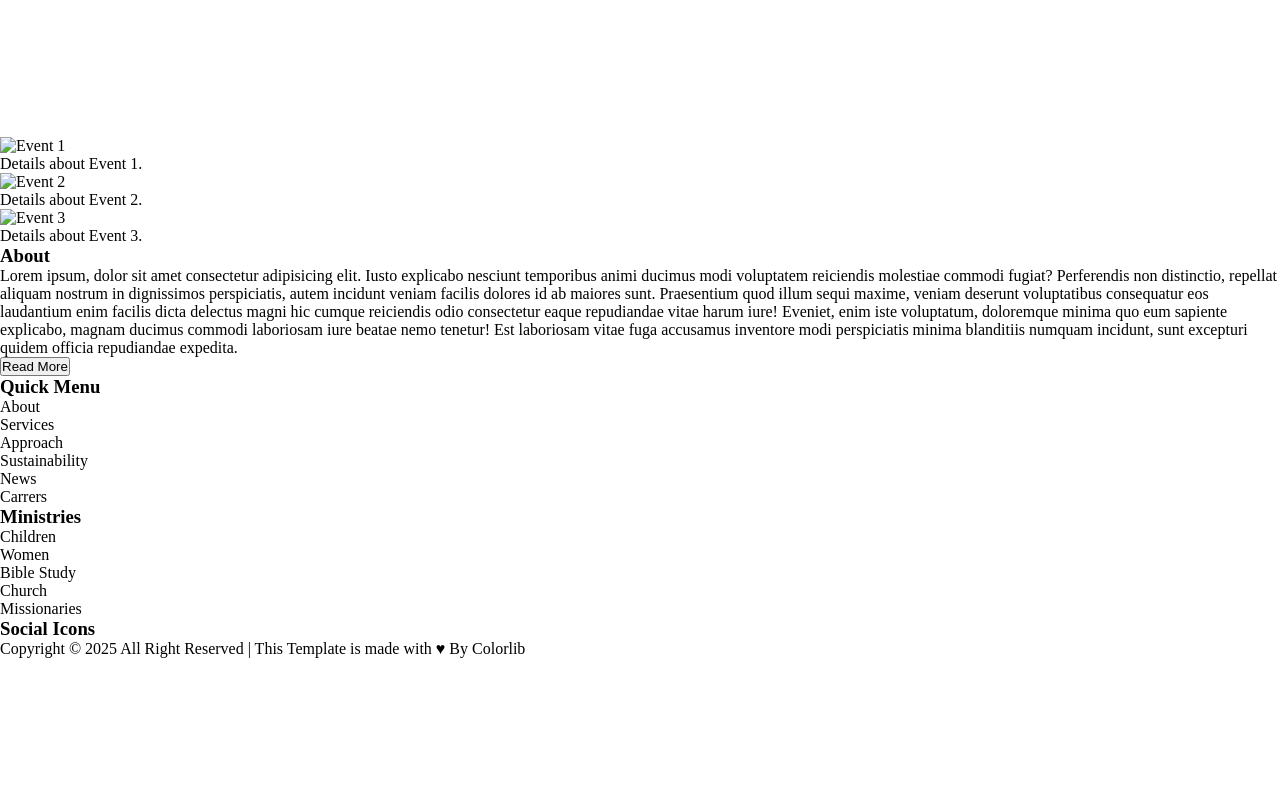
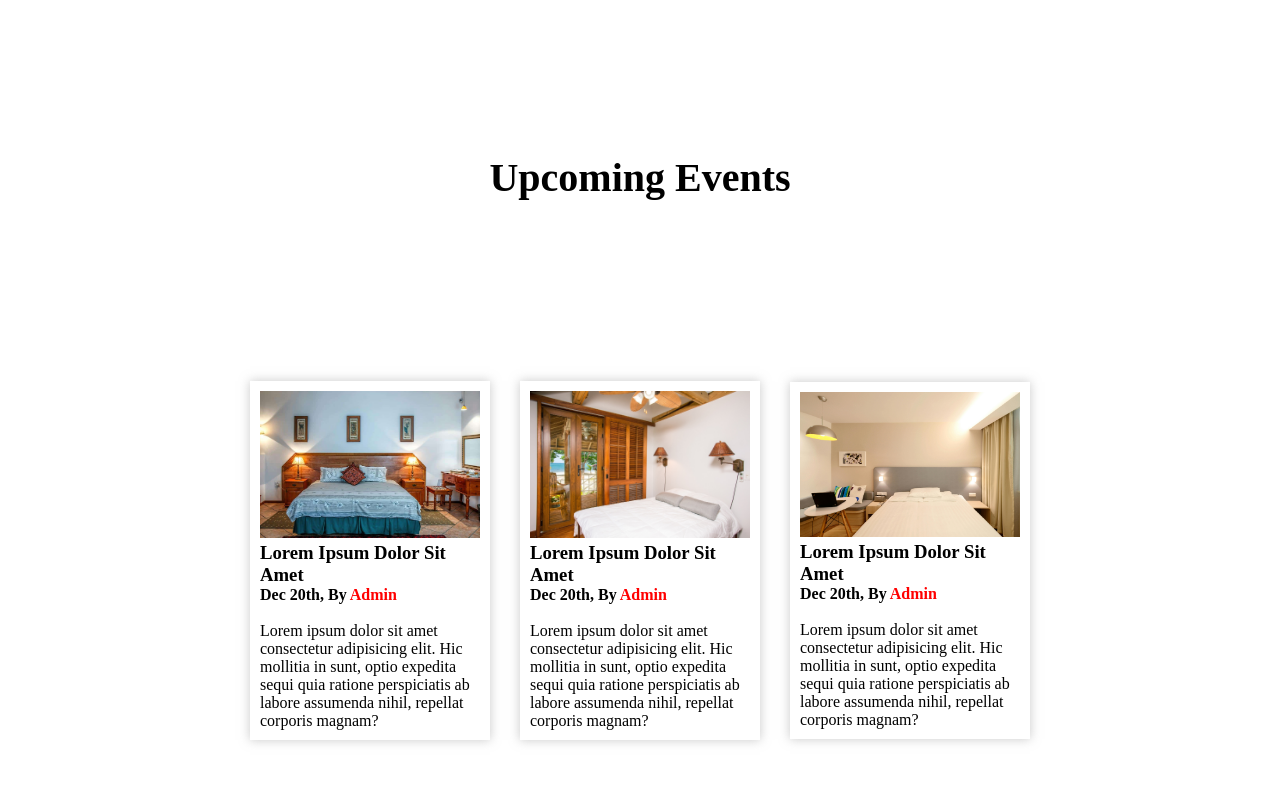
Before and after one commit to massin3/Groupproject, a plain HTML site: page index.html in a window 1280 px wide. Shown: the part 3520-4320 px from the top of the page. Before the commit the page ends 4178 px from the top, so only its background shows below. Drawn offline with Linux system fonts and the light colour scheme.

Commit message:
2nd push

```diff
--- a/index.html
+++ b/index.html
@@ -152,44 +152,65 @@
     <!--UPCOMING EVENTS-->
 
     <div class="upcoming-events">
+      <h2>Upcoming Events</h2>
+      <div class="event-cards-container">
         <div class="event-card">
-        <img src="event1.jpg" alt="Event 1" />
-        <p>Details about Event 1.</p>
+          <img src="./images/room1.jpg" alt="Event 1" />
+          <h3>Lorem Ipsum Dolor Sit Amet</h3>
+          <h4>Dec 20th, By <span>Admin</span></h4>
+          <br>
+          <p>
+            Lorem ipsum dolor sit amet consectetur adipisicing elit. Hic
+            mollitia in sunt, optio expedita sequi quia ratione perspiciatis ab
+            labore assumenda nihil, repellat corporis magnam?
+          </p>
         </div>
         <div class="event-card">
-        <img src="event2.jpg" alt="Event 2" />
-        <p>Details about Event 2.</p>
+          <img src="./images/room2.jpg" alt="Event 2" />
+          <h3>Lorem Ipsum Dolor Sit Amet</h3>
+          <h4>Dec 20th, By <span>Admin</span></h4>
+          <br>
+          <p>
+            Lorem ipsum dolor sit amet consectetur adipisicing elit. Hic
+            mollitia in sunt, optio expedita sequi quia ratione perspiciatis ab
+            labore assumenda nihil, repellat corporis magnam?
+          </p>
         </div>
         <div class="event-card">
-        <img src="event3.jpg" alt="Event 3" />
-        <p>Details about Event 3.</p>
+          <img src="./images/room3.jpeg" alt="Event 3" />
+          <h3>Lorem Ipsum Dolor Sit Amet</h3>
+          <h4>Dec 20th, By <span>Admin</span></h4>
+          <br>
+          <p>
+            Lorem ipsum dolor sit amet consectetur adipisicing elit. Hic
+            mollitia in sunt, optio expedita sequi quia ratione perspiciatis ab
+            labore assumenda nihil, repellat corporis magnam?
+          </p>
+        </div>
+        </div>
+        </div>
       </div>
     </div>
 
     <!--FOOTER-->
+    <footer class="footer">
+      <div class="footer-container">
 
-    <div class="footer">
         <div class="footer-about">
           <h3>About</h3>
+          <br>
           <p>
             Lorem ipsum, dolor sit amet consectetur adipisicing elit. Iusto
             explicabo nesciunt temporibus animi ducimus modi voluptatem reiciendis
-          molestiae commodi fugiat? Perferendis non distinctio, repellat aliquam
-          nostrum in dignissimos perspiciatis, autem incidunt veniam facilis
-          dolores id ab maiores sunt. Praesentium quod illum sequi maxime,
-          veniam deserunt voluptatibus consequatur eos laudantium enim facilis
-          dicta delectus magni hic cumque reiciendis odio consectetur eaque
-          repudiandae vitae harum iure! Eveniet, enim iste voluptatum,
-          doloremque minima quo eum sapiente explicabo, magnam ducimus commodi
-          laboriosam iure beatae nemo tenetur! Est laboriosam vitae fuga
-          accusamus inventore modi perspiciatis minima blanditiis numquam
-          incidunt, sunt excepturi quidem officia repudiandae expedita.
+            molestiae commodi fugiat?
           </p>
+          <br>
           <button>Read More</button>
         </div>
 
         <div class="footer-quick-menu">
           <h3>Quick Menu</h3>
+          <br>
           <ul>
             <li>About</li>
             <li>Services</li>
@@ -202,6 +223,7 @@
 
         <div class="footer-ministries">
           <h3>Ministries</h3>
+          <br>
           <ul>
             <li>Children</li>
             <li>Women</li>
@@ -213,12 +235,15 @@
 
         <div class="footer-icons">
           <h3>Social Icons</h3>
+          <br>
         </div>
-
+        <div class="footer-para">
           <p>
             Copyright &copy; 2025 All Right Reserved | This Template is made with ♥
             By Colorlib
           </p>
         </div>
+      </div>
+    </footer>
   </body>
 </html>
--- a/style.css
+++ b/style.css
@@ -27,7 +27,7 @@ body, html{
 }
 
 .header{
-    position: absolute; /* Key: make navbar *over* hero */
+    position: absolute;
     top: 0;
     left: 0;
     width: 100%;
@@ -35,7 +35,7 @@ body, html{
     background: rgba(255, 255, 255, 0);
     display: flex;
     justify-content: space-around;
-    z-index: 10; /* Ensure it sits above the hero */
+    z-index: 10;
   }
 
   .navbar ul {
@@ -48,7 +48,7 @@ body, html{
 
   .navbar a {
     text-decoration: none;
-    color: white; /* Adjust for visibility */
+    color: white;
     font-weight: bold;
   }
 
@@ -242,8 +242,8 @@ body, html{
     width: 80%;
     justify-items: center;
     align-items: center;
-    column-gap: 0; /* horizontal gaps only */
-    row-gap: 0; /* no vertical gaps */
+    column-gap: 0;
+    row-gap: 0;
 }
 
 .gallery-images img {
@@ -253,3 +253,98 @@ body, html{
 }
 
 /* Upcoming Events Section */
+
+.upcoming-events{
+    height: 100dvh;
+    display: flex;
+    justify-content: center;
+    align-items: center;
+    flex-direction: column;
+    grid-template-columns: repeat(3, minmax(240px, 1fr));
+}
+
+.upcoming-events h2{
+    font-size: 2.5rem;
+}
+
+.event-cards-container{
+    display: grid;
+    grid-template-columns: repeat(3, minmax(240px, 1fr));
+    justify-content: center;
+    align-items: center;
+    gap: 30px;
+    width: 55%;
+    height: 90%;
+}
+
+.event-card{
+    padding: 10px;;
+    box-shadow: 0 0 10px rgba(148, 148, 148, 0.5);
+    transition: 0.5s ease;
+    background-color: rgb(255, 255, 255);
+}
+
+.event-card:hover{
+    transform: scale(1.05);
+    transition: 0.5s ease;
+}
+
+.event-card span{
+    color: red;
+}
+
+.upcoming-events img{
+    width: 100%;
+    height: auto;
+    object-fit: cover;
+}
+
+/* Footer */
+
+.footer{
+    height: 600px;
+    background-color: #504f4f;
+    display: flex;
+    justify-content: center;
+    align-items: center;
+}
+
+.footer-container{
+    width: 80%;
+    height:auto;
+    display: grid;
+    grid-template-columns: repeat(4, minmax(150px, 1fr));
+    grid-template-rows: repeat(2, minmax(150px, 1fr));
+    justify-content: center;
+    row-gap: 20px;
+
+}
+
+.footer ul{
+    list-style: none;
+    color: rgb(153, 153, 153);
+    line-height: 2rem;
+}
+
+.footer-para{
+    grid-column: 1 / -1;
+    color: rgb(153, 153, 153);
+    font-size: 1.2rem;
+    justify-self: center;
+    text-align: center;
+    display: flex;
+    justify-content: center;
+    align-items: center;
+}
+
+.footer-para p{
+    transition: 0.5s ease;
+}
+
+.footer-para p:hover{
+    transform: scale(1.025);
+    transition: 0.5s ease;
+}
+
+.footer-para p{
+}
```
Lines whose indentation alone changed are shown as unchanged.
